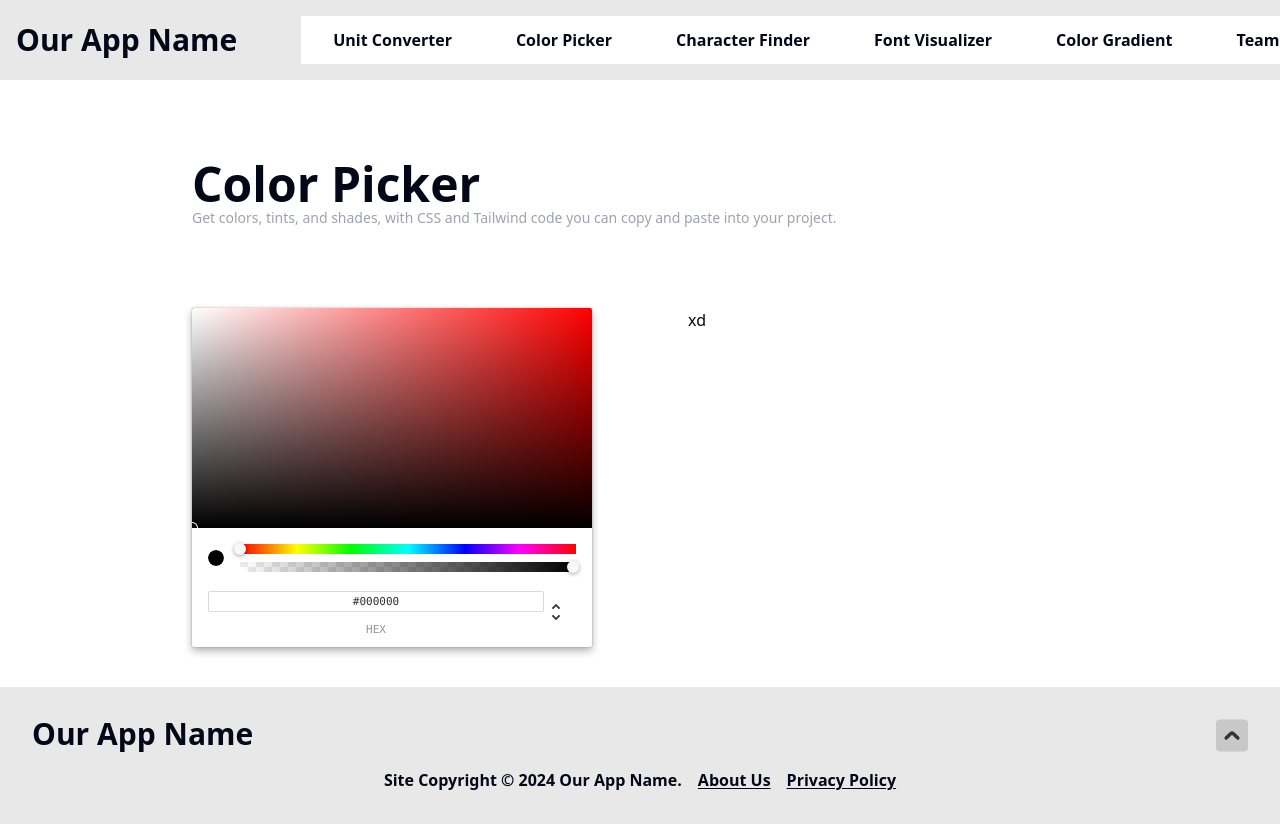
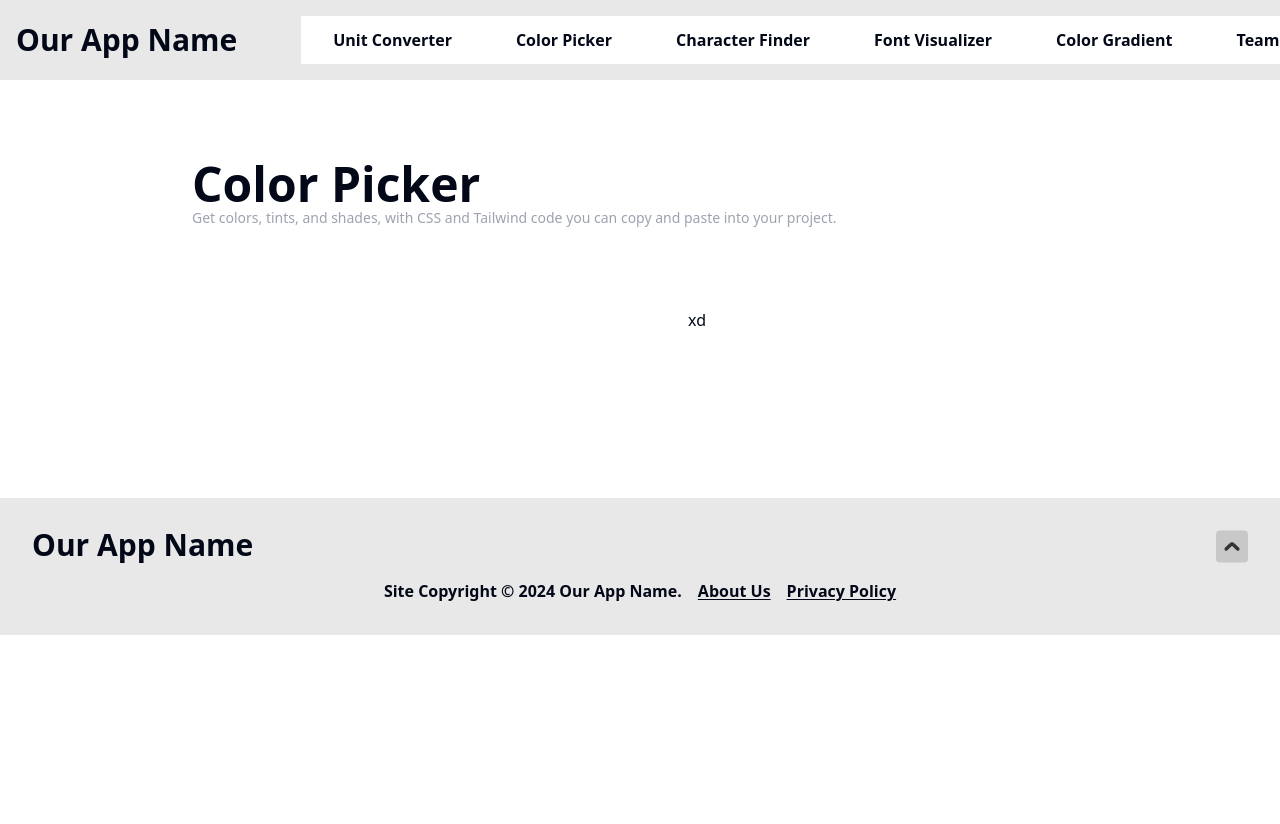
Before and after one commit to chingu-voyages/devex.tools, a React (Vite) app in the folder fetools-app/: page /color-picker in a window 1280 px wide. Shown: the top 824 px of the page. After the commit the page ends 800 px from the top, so only its background shows below. Built offline with nearby package versions, Linux system fonts and the light colour scheme.

Commit message:
update custom picker

```diff
--- a/fetools-app/src/components/ColorPicker/CustomPicker.jsx
+++ b/fetools-app/src/components/ColorPicker/CustomPicker.jsx
@@ -1,23 +1,12 @@
 import { useEffect } from "react"
-import { ChromePicker } from "react-color";
-import reactCSS from "reactcss";
+
+import tinycolor from "tinycolor2";
+
 
 export default function CustomPicker({
   color,
   handleChange
 }){
-
-  const pickerStyle = reactCSS({
-    'default':{
-      picker:{
-        width: '400px',
-        background: '#000',
-      },
-      active:{
-        background: 'none',
-      },
-    }
-  })
 
   useEffect(()=>{
    // renderPicker()
@@ -27,12 +16,29 @@ export default function CustomPicker({
 
   return(
     <>
-      <ChromePicker
-      className="flex-1 w-100 shadow-none"
-      color={color}
-      onChange={handleChange}
-      styles={pickerStyle}/>
+      <canvas id="color-picker"></canvas>
     </>
   )
 
+    function createGradient(){
+      const colorCanvas = document.getElementById('color_canvas');
+      const ColorCtx = colorCanvas .getContext('2d');  // This create a 2D context for the canvas
+
+      const color = 'rgba(0,0,255,1)';
+      let gradientH = ColorCtx .createLinearGradient(0, 0, ColorCtx .canvas.width, 0);
+      gradientH.addColorStop(0, '#fff');
+      gradientH.addColorStop(1, color);
+      ColorCtx .fillStyle = gradientH;
+      ColorCtx .fillRect(0, 0, ColorCtx .canvas.width, ColorCtx .canvas.height);
+
+
+      // Create a Vertical Gradient(white to black)
+      let gradientV = ColorCtx .createLinearGradient(0, 0, 0, 300);
+      gradientV.addColorStop(0, 'rgba(0,0,0,0)');
+      gradientV.addColorStop(1, '#000');
+      ColorCtx .fillStyle = gradientV;
+      ColorCtx .fillRect(0, 0, ColorCtx .canvas.width,
+      ColorCtx .canvas.height);
+    }
+
 }
```
